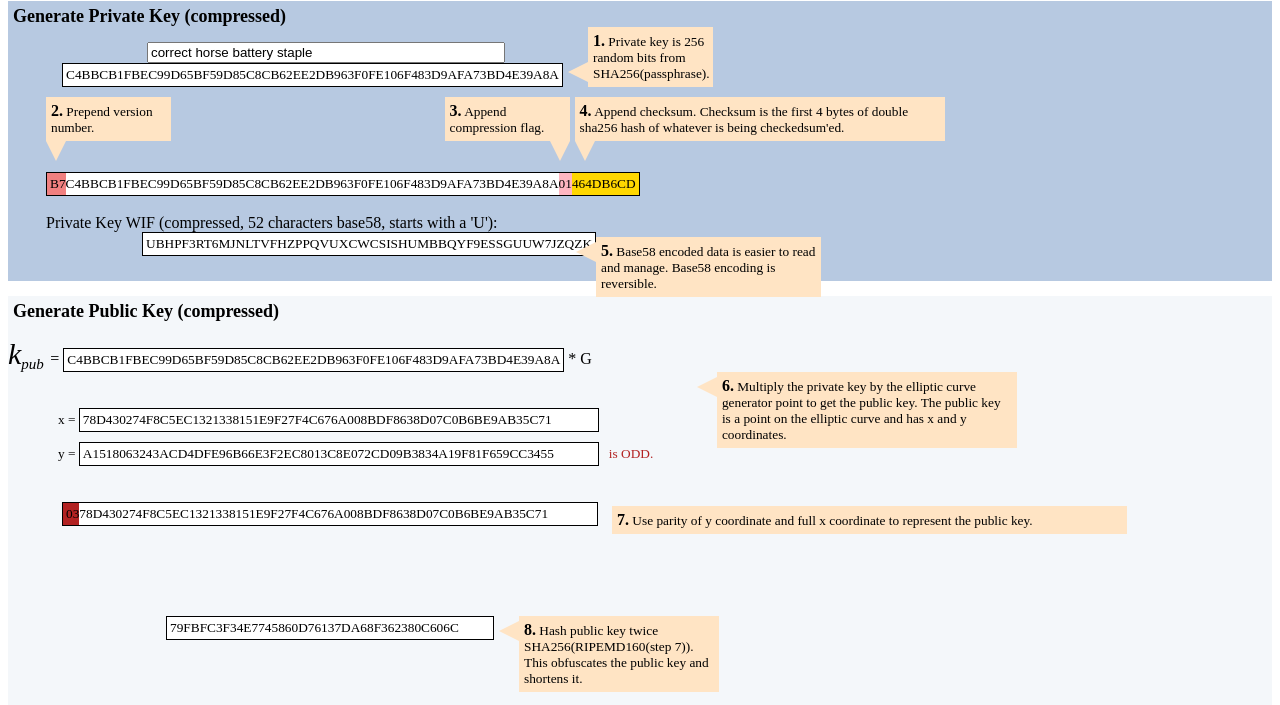
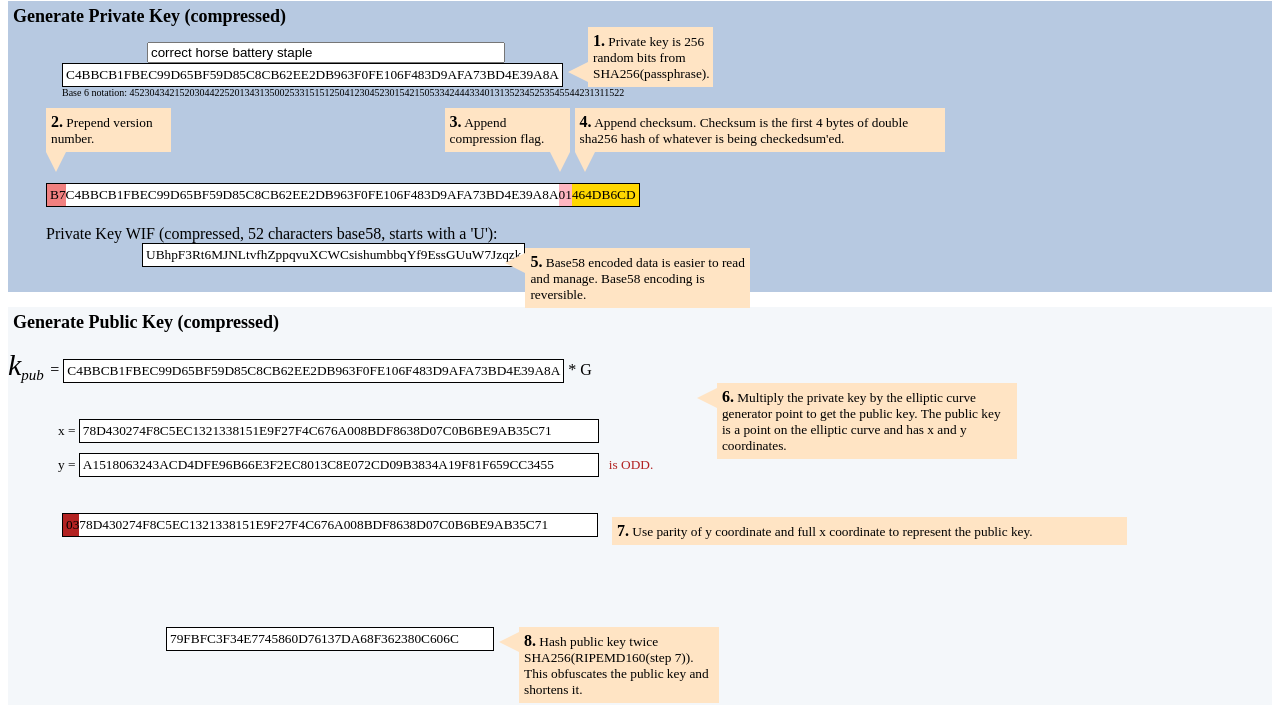
Before and after one commit to jointhepartypooper/GraphicalPeercoinAddress, a website: page public/index.html in a window 1280 px wide. Shown: the part 105-810 px from the top of the page. Drawn offline with nearby package versions, Linux system fonts and the light colour scheme; a web font is replaced by a local one.

Commit message:
CSS toupper bug for private key

```diff
--- a/mainapp.js
+++ b/mainapp.js
@@ -33,6 +33,8 @@ function passphraseChanged (evt) {
 function handleInp(phraseSHA){
     // show private key
   $(".pk").text(phraseSHA);
+
+  $("#base6").text(BigInteger.fromByteArrayUnsigned(Peercoin.Crypto.hexToBytes(phraseSHA)).toRadix(6));
 
   //display private key things
   displayPrivateKey(phraseSHA);
--- a/public/app.js
+++ b/public/app.js
@@ -2571,6 +2571,8 @@ function handleInp(phraseSHA){
     // show private key
   $(".pk").text(phraseSHA);
 
+  $("#base6").text(BigInteger.fromByteArrayUnsigned(Peercoin.Crypto.hexToBytes(phraseSHA)).toRadix(6));
+
   //display private key things
   displayPrivateKey(phraseSHA);
 
--- a/public/index.html
+++ b/public/index.html
@@ -469,7 +469,7 @@ svg.green polygon {
     <div class="hex-container hex-padding pk"></div>
     <div class="information information-arrow-left-bottom step1">
    <span class="title">1.</span> Private key is 256 random bits from SHA256(passphrase).</div>
-  </div>
+  </div><div style="font-size: 10px;"><span>Base 6 notation: </span><span id="base6"></span></div>
 </div>
 
 <div class="wif-container">
@@ -492,13 +492,18 @@ svg.green polygon {
     <div class="container">
 
       <div>
-        <div class="private-wif hex-container hex-padding"></div>
+        <div class="private-wif hex-container hex-padding" style="text-transform: none;"></div>
       </div>
       <div class="information information-arrow-left-top step5"><span class="title">5.</span> Base58 encoded data is easier to read and manage.  Base58 encoding is reversible.</div>
     </div>
   </div>
 </div>
 </div>
+
+
+
+
+
 
 <div class="public">
 <h2 class="section-header">Generate Public Key (compressed)</h2>
```
